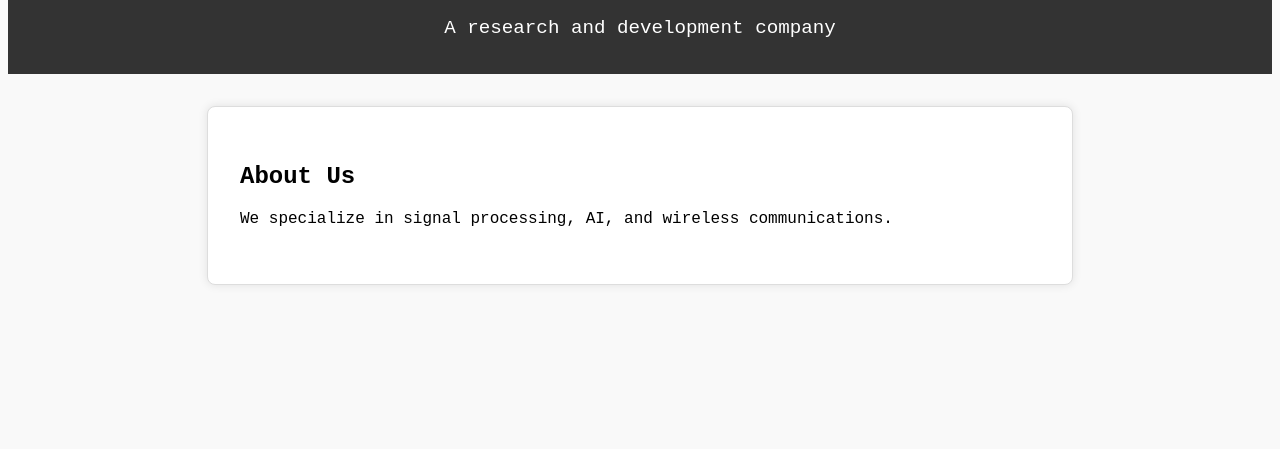
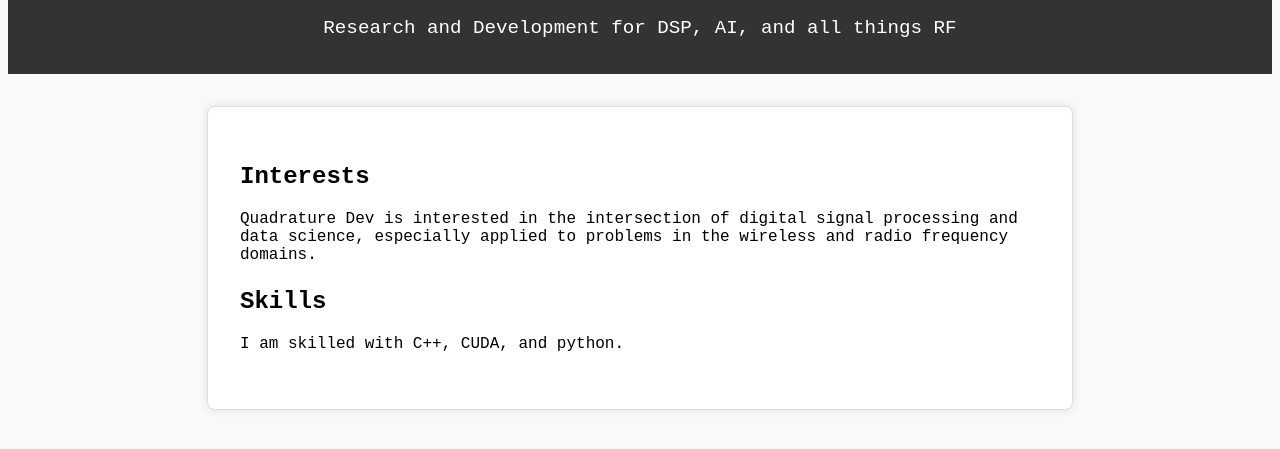
Before and after one commit to QuadratureDev/quadraturedev.github.io, a plain HTML site: page index.html in a window 1280 px wide. Shown: the part 85-534 px from the top of the page. Drawn offline with Linux system fonts and the light colour scheme.

Commit message:
slightly less generic

```diff
--- a/index.html
+++ b/index.html
@@ -7,11 +7,13 @@
 <body>
 	<header>
 		<h1>Quadrature Dev</h1>
-		<p>A research and development company</p>
+		<p>Research and Development for DSP, AI, and all things RF</p>
 	</header>
 	<main>
-		<h2>About Us</h2>
-		<p>We specialize in signal processing, AI, and wireless communications.</p>
+		<h2>Interests</h2>
+		<p>Quadrature Dev is interested in the intersection of digital signal processing and data science, especially applied to problems in the wireless and radio frequency domains.</p>
+		<h2>Skills</h2>
+		<p>I am skilled with C++, CUDA, and python.</p>
 	</main>
 </body>
 </html>
```
